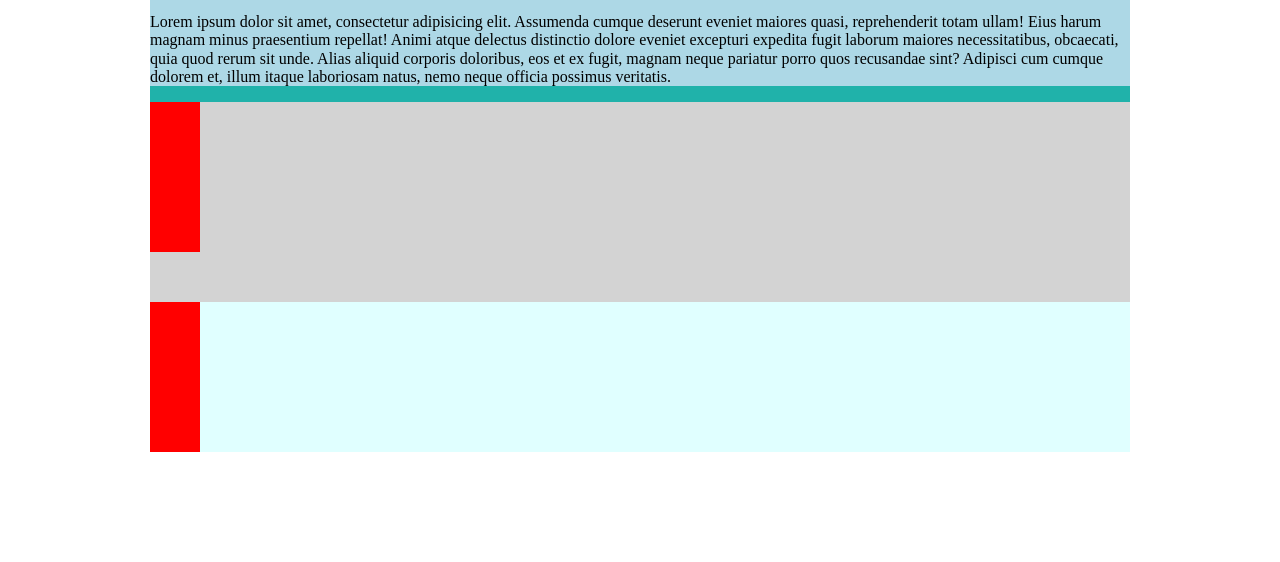
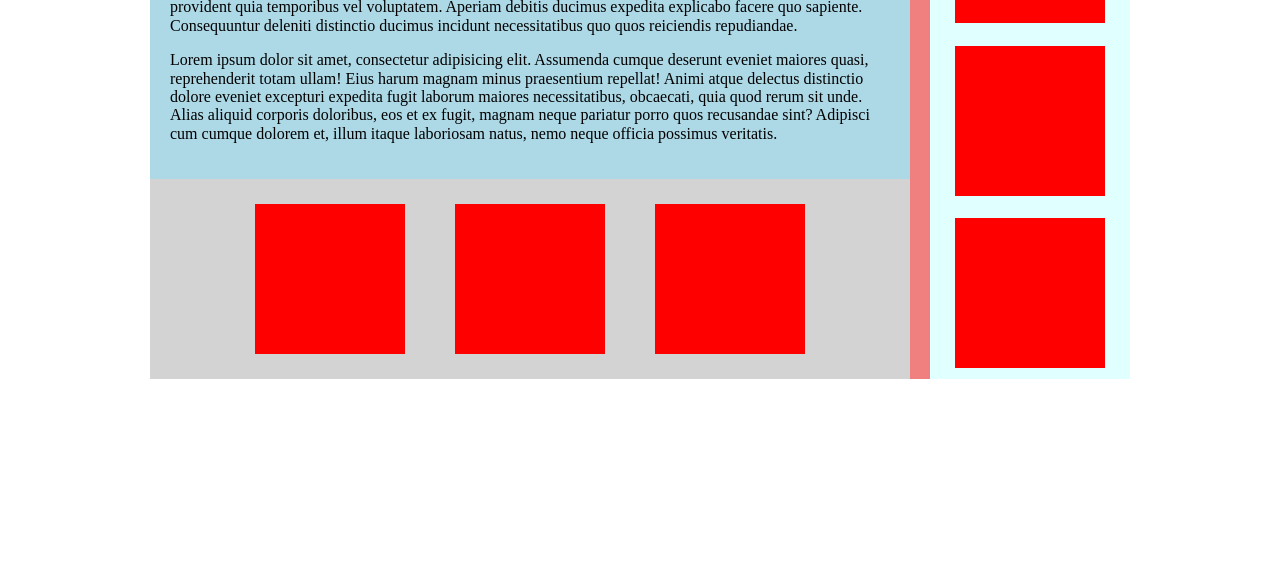
Before and after one commit to pawelkonior/layout_cl_19, a plain HTML site: page index.html in a window 1280 px wide. Shown: the part 238-800 px from the top of the page. Drawn offline with Linux system fonts and the light colour scheme.

Commit message:
layout for main and aside sections

```diff
--- a/index.html
+++ b/index.html
@@ -26,7 +26,7 @@
     </div>
 </header>
 
-<div class="box">
+<div class="box main-box">
     <main class="main">
         <article class="article">
             <h1>Lorem ipsum dolor sit amet.</h1>
@@ -35,6 +35,7 @@
                 provident quia temporibus vel voluptatem. Aperiam debitis ducimus expedita explicabo facere quo
                 sapiente. Consequuntur deleniti distinctio ducimus incidunt necessitatibus quo quos reiciendis
                 repudiandae.</p>
+
             <p>Lorem ipsum dolor sit amet, consectetur adipisicing elit. Assumenda cumque deserunt eveniet maiores
                 quasi, reprehenderit totam ullam! Eius harum magnam minus praesentium repellat! Animi atque delectus
                 distinctio dolore eveniet excepturi expedita fugit laborum maiores necessitatibus, obcaecati, quia quod
--- a/src/css/app.css
+++ b/src/css/app.css
@@ -35,21 +35,38 @@
     display: inline-block;
 }
 
+.main-box {
+    display: flex;
+    column-gap: 20px;
+}
+
 .main {
     background-color: lightseagreen;
+    flex-grow: 4;
 }
 .article {
     background-color: lightblue;
+    padding: 20px;
 }
 .related {
     background-color: lightgrey;
     min-height: 200px;
+    display: flex;
+    justify-content: center;
+    gap: 50px;
+    align-items: center;
 }
 .item {
     background-color: red;
-    width: 50px;
-    height: 50px;
+    width: 150px;
+    height: 150px;
 }
 .aside {
     background-color: lightcyan;
+    flex-grow: 1;
+    min-width: 200px;
+    display: flex;
+    flex-direction: column;
+    justify-content: space-around;
+    align-items: center;
 }
```
